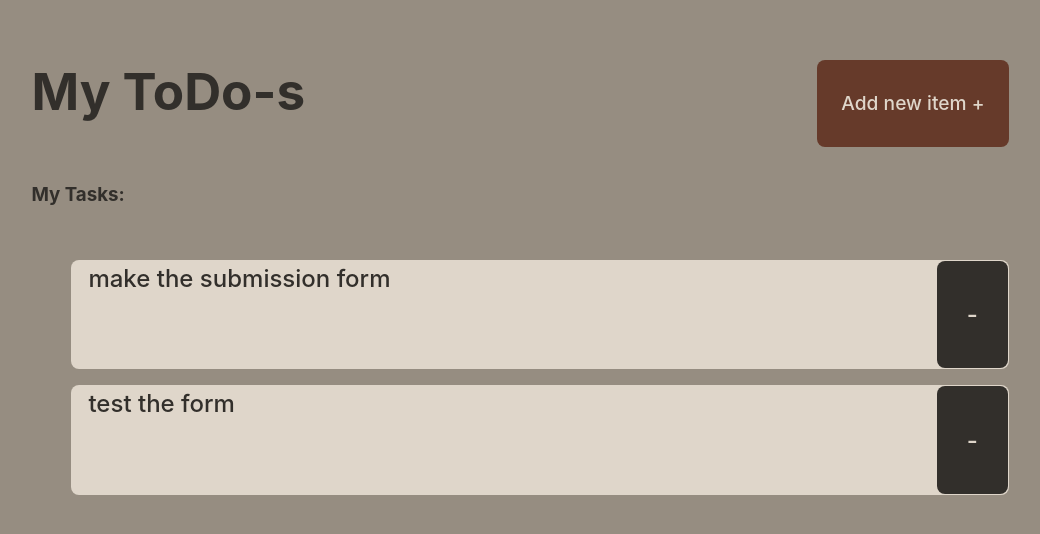
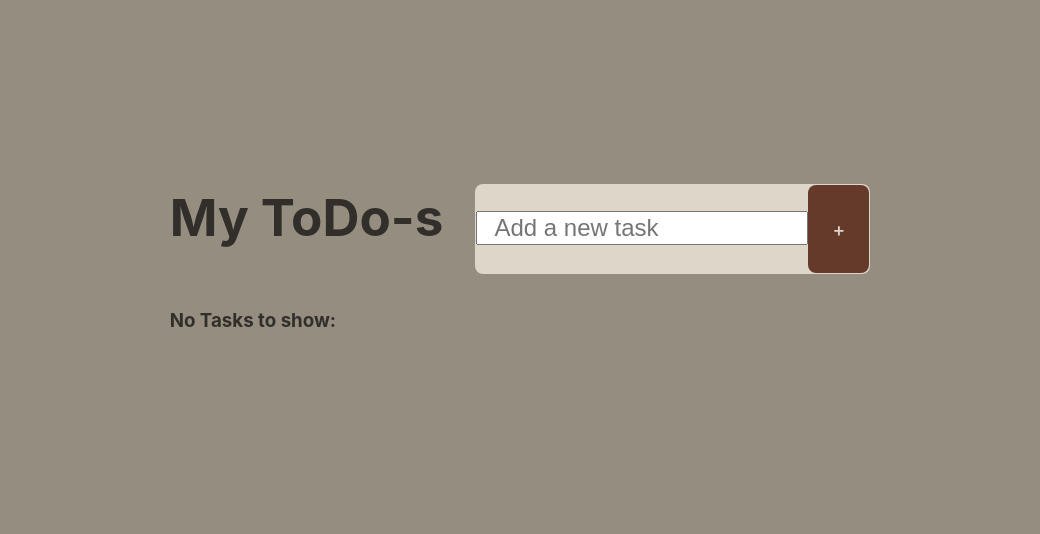
Before and after one commit to annagabain/to-do-app, a React (Vite) app in the folder to-do/: page / in a window 1280 px wide. Shown: the part 134-668 px from the top of the page, without its empty margins (120-1160 px from the left). Built offline with nearby package versions, Linux system fonts and the light colour scheme.

Commit message:
Create the adding new task functionality with useState

```diff
--- a/to-do/src/App.css
+++ b/to-do/src/App.css
@@ -10,6 +10,21 @@
   flex-direction: row;
   justify-content: space-between;
   align-items: baseline;
+  gap: 2rem;
+
+  .add-new-field {
+    background-color: var(--antiquewhite);
+    color: var(--mocca);
+    border-radius: 8px;
+    border: 1px solid transparent;
+    transition: transform 0.3s ease, box-shadow 0.3s ease, background-color 0.3s ease;
+  }
+  .task-input {
+    padding-left: 1rem;
+    margin-top: 1rem;
+    font-size: 1.5rem;
+    font-weight: 500;
+  }
 }
 
 .cards {
@@ -22,8 +37,7 @@
 
 ul {
   list-style-type: none;
-
-  li {
+ li {
     padding-left: 1rem;
     margin-top: 1rem;
     background-color: var(--antiquewhite);
@@ -39,6 +53,7 @@ ul {
     font-weight: 500;
   }
 
+
   li:hover {
     transform: scale(1.05);
     box-shadow: 0 4px 8px rgba(0, 0, 0, 0.2);
--- a/to-do/src/App.tsx
+++ b/to-do/src/App.tsx
@@ -3,11 +3,18 @@ import './App.css'
 import './index.css'
 
 function App() {
-  const [task, setTask] = useState<string>("");
-  const [tasks, setTasks] = useState<string[]>(["make the submission form", "test the form"]);
+  const [newTask, setNewTask] = useState<string>("");
+  const [tasks, setTasks] = useState<string[]>([]);
 
   function addNewTask() {
-    console.log('task added')
+    if (newTask.length == 0) {
+      alert('Add task desciption')
+    } else {
+      setTasks(([...tasks, newTask]));
+      setNewTask("");
+      console.log('task added')
+
+    }
   }
 
 
@@ -22,19 +29,25 @@ function App() {
         <div>
           <h1>My ToDo-s</h1>
         </div>
-        <div >
+        <div className='add-new-field'>
+          <input
+            type="text"
+            value={newTask}
+            onChange={(event) => setNewTask(event.target.value)}
+            placeholder="Add a new task"
+            className="task-input"
+          />
           <button className='newitembutton' onClick={addNewTask}>
-            <p>Add new item +</p>
+            <p>+</p>
           </button>
         </div>
       </section>
 
 
       <section className="cards">
-        <h3>My Tasks:</h3>
 
+        {tasks.length == 0 ? (<h3>No Tasks to show:</h3>) : (<h3>My Tasks:</h3>)}
         <ul>
-
           {
             tasks.map((item, i) => (
               <li key={i}>{item}
```
